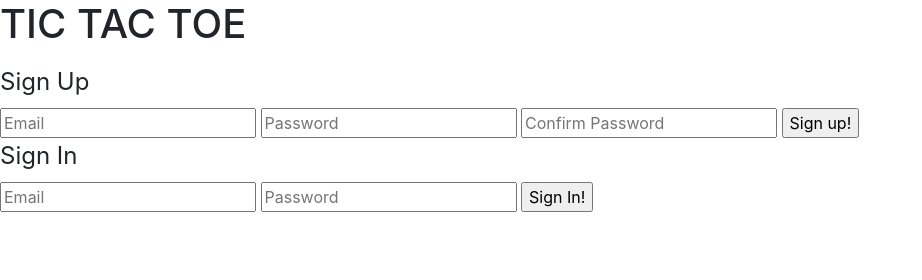
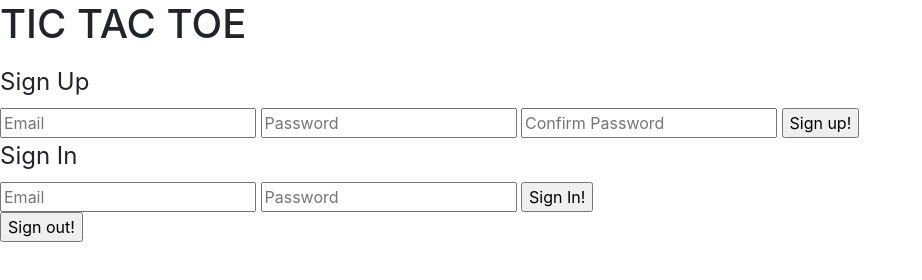
Before and after one commit to tslilpress/Tic-Tac-Toe, a website built with webpack: page index.html in a window 1280 px wide. Shown: the whole page, without its empty margins (0-922 px from the left). Built offline with nearby package versions, Linux system fonts and the light colour scheme.

Commit message:
Added sign out button and event listener
- added sign out form and input in index.html
- added event listener for sign-out in app.js

```diff
--- a/assets/scripts/app.js
+++ b/assets/scripts/app.js
@@ -6,4 +6,5 @@ $(() => {
   $('#sign-up-form').on('submit', authEvents.onSignUp)
   $('#sign-in-form').on('submit', authEvents.onSignIn)
   $('#change-password').on('submit', authEvents.onChangePassword)
+  $('#sign-out').on('submit', authEvents.onSignOut)
 })
--- a/index.html
+++ b/index.html
@@ -56,5 +56,13 @@
           </fieldset>
         </form>
       </section>
+
+      <section>
+        <form id="sign-out">
+          <fieldset>
+              <input id="sign-out" type="submit" name="token" value="Sign out!">
+          </fieldset>
+        </form>
+      </section>
     </body>
 </html>
```
